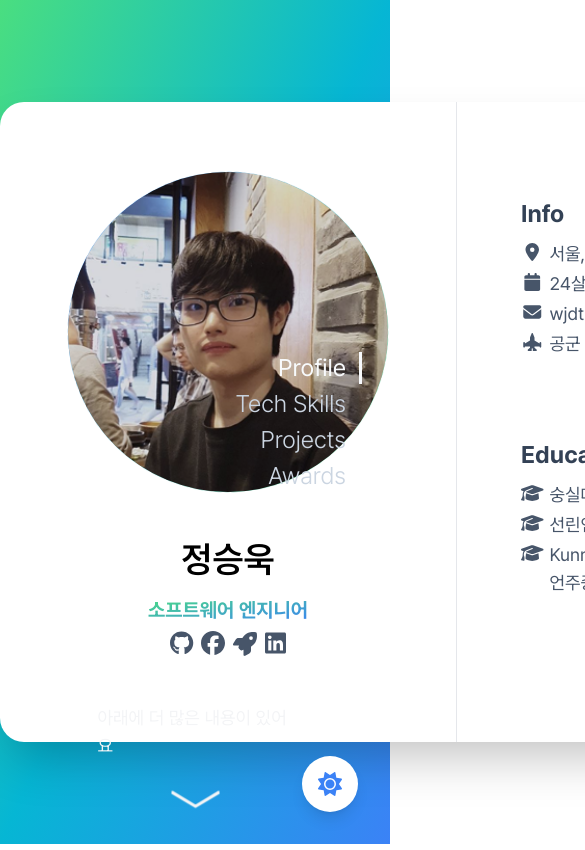
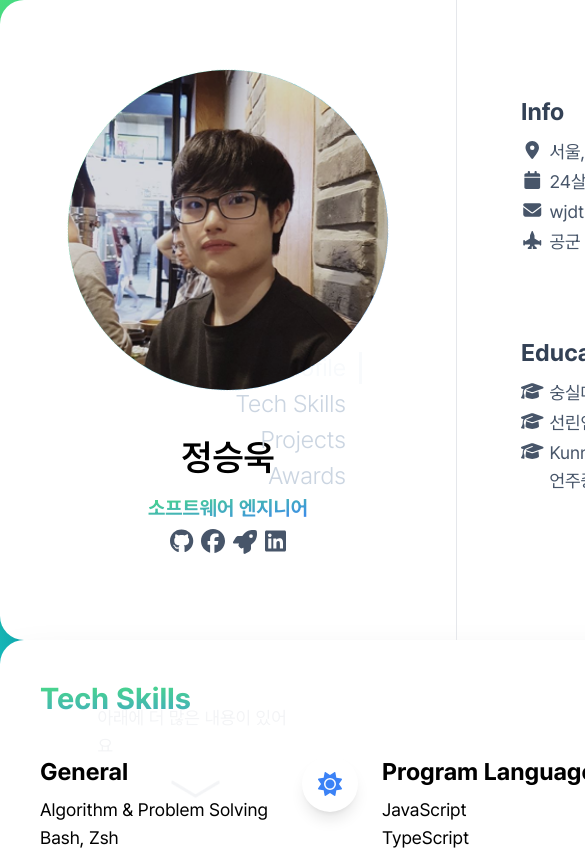
Before and after one commit to wjdtmddnr24/Curriculum-Vitae, a Next.js app: page / in a window 390 px wide. Shown: the top 850 px of the page, 585 px wide, since content can reach past the window. Built offline with nearby package versions, Linux system fonts and the light colour scheme.

Commit message:
update: set no-ssr to MainSectionContainer

```diff
--- a/src/components/section-container/SectionContainer.tsx
+++ b/src/components/section-container/SectionContainer.tsx
@@ -1,7 +1,8 @@
 "use client";
 
-import { useRef, type WheelEvent } from "react";
+import { Fragment, useRef, type WheelEvent } from "react";
 import { useShallow } from "zustand/react/shallow";
+import { useBreakpoint } from "../../hooks/useBreakpoint";
 import { useSectionsStore } from "../../stores/sections-store-provider";
 import NamedIndex from "../named-index/NamedIndex";
 import { Section } from "./Section";
@@ -51,8 +52,17 @@ export const SectionContainer = ({ sections }: SectionContainerProps) => {
     latestWheelEventRef.current = e;
   };
 
+  const screen = useBreakpoint();
+
   return (
     <>
+      {screen === "sm" || screen === "md" ? (
+        <div>
+          {sections.map(({ Component }, idx) => (
+            <Fragment key={idx}> {Component}</Fragment>
+          ))}
+        </div>
+      ) : (
         <div className="h-screen overflow-hidden" onWheel={onWheel}>
           <div
             className="transition-transform ease-in-out duration-700"
@@ -63,6 +73,7 @@ export const SectionContainer = ({ sections }: SectionContainerProps) => {
             ))}
           </div>
         </div>
+      )}
       <div className="fixed right-8 top-1/2 -translate-y-1/2">
         <NamedIndex
           sections={sections}
--- a/src/features/main-section-container/MainSectionContainer.tsx
+++ b/src/features/main-section-container/MainSectionContainer.tsx
@@ -1,10 +1,16 @@
 "use client";
 
-import { SectionContainer, SectionInfo } from "../../components/section-container/SectionContainer";
+import dynamic from "next/dynamic";
+import { type SectionInfo } from "../../components/section-container/SectionContainer";
 import { Awards } from "../sections/Awards";
 import { Profile } from "../sections/Profile";
 import { Projects } from "../sections/Projects";
 import { TechSkills } from "../sections/TechSkills";
+
+const SectionContainer = dynamic(
+  () => import("../../components/section-container/SectionContainer").then(({ SectionContainer }) => SectionContainer),
+  { ssr: false }
+);
 
 const sections: SectionInfo[] = [
   {
--- a/src/hooks/useBreakpoint.ts
+++ b/src/hooks/useBreakpoint.ts
@@ -1,3 +1,5 @@
+"use client";
+
 import _ from "lodash";
 import { useEffect, useState } from "react";
 import resolveConfig from "tailwindcss/resolveConfig";
@@ -24,17 +26,22 @@ function getSuitableScreen(width: number): ScreenVariant {
 }
 
 export const useBreakpoint = (): ScreenVariant => {
-  const [screenVariant, setScreenVariant] = useState<ScreenVariant>("sm");
+  const [screenVariant, setScreenVariant] = useState<ScreenVariant>(getSuitableScreen(window.innerWidth));
 
   useEffect(() => {
     const onResize = () => {
       const screen = getSuitableScreen(window.innerWidth);
-      if (screenVariant !== screen) setScreenVariant(screen);
+      if (screenVariant !== screen) {
+        setScreenVariant(screen);
+      }
     };
 
     window.addEventListener("resize", onResize);
 
-    getSuitableScreen(window.innerWidth);
+    const screen = getSuitableScreen(window.innerWidth);
+    if (screenVariant !== screen) {
+      setScreenVariant(screen);
+    }
 
     return () => window.removeEventListener("resize", onResize);
   }, [screenVariant]);
```
Lines whose indentation alone changed are shown as unchanged.
